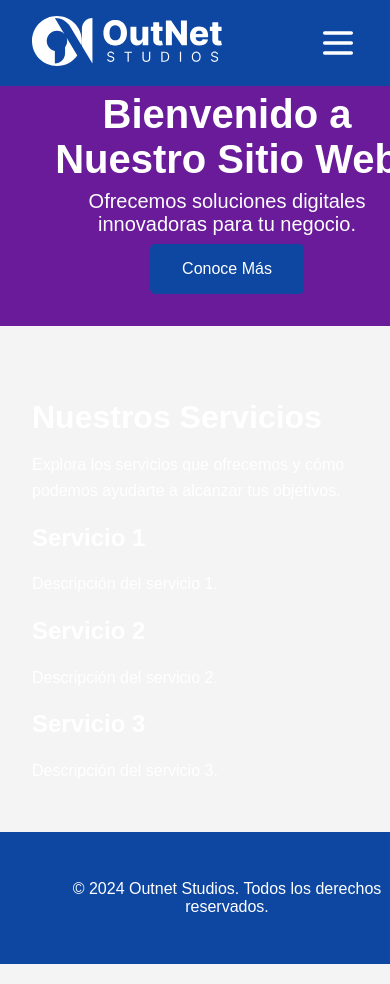
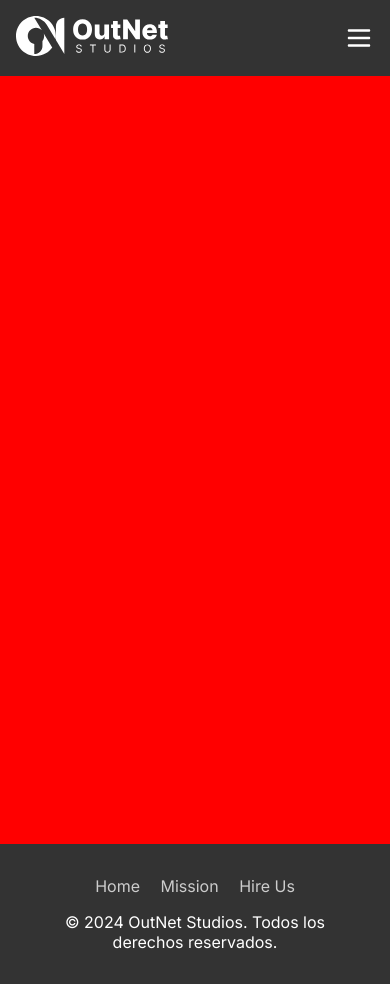
Before and after one commit to outnetstudios/outnetstudios, a PHP site: page / in a window 390 px wide; the page is wider, and only the part inside the window is pictured. Run offline with PHP 8.4, Linux system fonts and the light colour scheme.

Commit message:
New Version

```diff
--- a/css/styles.css
+++ b/css/styles.css
@@ -1,307 +1,189 @@
+/* Importar fuente Inter desde Google Fonts */
+@import url('https://fonts.googleapis.com/css2?family=Inter:ital,opsz,wght@0,14..32,100..900;1,14..32,100..900&display=swap');
+
+/* Aplicar la fuente globalmente */
+body {
+    font-family: 'Inter', sans-serif;
+    margin: 0;
+    padding: 0;
+    box-sizing: border-box;
+    height: 100vh; /* Asegura que el body ocupe toda la altura de la vista */
+}
+
 /* Variables de Color */
 :root {
-    --primary-color: #6a1b9a; /* Morado */
-    --secondary-color: #0d47a1; /* Azul */
-    --text-color: #ffffff; /* Blanco */
-    --background-color: #f4f4f4; /* Gris Claro */
+    --navbar-bg-color: #333;
+    --item-bg-hover-color: #555;
+    --text-color: white;
+    --menu-height: calc(100vh - 60px);
+    --box-shadow-color: rgba(0, 0, 0, 0.1);
 }
 
-/* Estilos Generales */
-body {
-    width: 100%;
-    font-family: Arial, sans-serif;
+/* Navbar estilos */
+.navbar {
+    background-color: var(--navbar-bg-color);
     color: var(--text-color);
-    background-color: var(--background-color);
-    margin: 0;
-    padding: 0;
-    display: flex;
-    flex-direction: column;
-    min-height: 100vh; /* Asegura que el contenido se ajuste a la altura de la ventana */
+    padding: 1rem;
+    position: fixed; /* Asegura que el navbar permanezca en la vista */
+    width: 100%; /* Asegura que el navbar cubra todo el ancho de la pantalla */
+    top: 0; /* Posiciona el navbar en la parte superior */
+    left: 0; /* Asegura que el navbar esté alineado a la izquierda */
+    z-index: 1000; /* Asegura que el navbar esté por encima del contenido */
+    box-sizing: border-box; /* Asegura que el padding no haga que el ancho sea mayor al 100% */
 }
 
-/* Navbar Styles */
 .navbar-container {
     display: flex;
     justify-content: space-between;
     align-items: center;
-    padding: 1rem 2rem;
-    background-color: var(--secondary-color);
-    position: fixed; /* Fija el navbar en la parte superior */
-    top: 0;
-    width: 100%;
-    z-index: 1000; /* Asegura que el navbar esté sobre otros elementos */
-    box-sizing: border-box; /* Asegura que el padding no haga que el contenido se desborde */
 }
 
-.logo img {
-    height: 50px; /* Ajusta el tamaño del logo según sea necesario */
+.navbar-logo img {
+    height: 40px;
 }
 
-.menu-toggle {
+.navbar-menu {
+    display: flex;
+    gap: 1rem;
+}
+
+.navbar-item {
+    color: var(--text-color);
+    text-decoration: none;
+    padding: 0.5rem 1rem;
+    transition: background-color 0.3s;
+}
+
+.navbar-item:hover {
+    background-color: var(--item-bg-hover-color);
+}
+
+.navbar-toggle {
     display: none;
     background: none;
     border: none;
-    cursor: pointer;
-    padding: 0;
-    width: 40px; /* Tamaño del área del botón */
-    height: 40px; /* Tamaño del área del botón */
     position: relative;
+    width: 30px;
+    height: 30px;
 }
 
-.menu-icon,
-.close-icon {
-    width: 100%; /* Ajusta el tamaño del ícono del menú hamburguesa */
-    height: auto;
+
+/* Íconos de menú */
+.icon {
+    height: 30px;
+    position: absolute;
+    top: 0;
+    left: 0;
+    filter: invert(1) brightness(100) grayscale(0); /* Cambia el color de los íconos a blanco */
+}
+
+.menu-icon {
     display: block;
-    filter: brightness(0) invert(1); /* Cambia el ícono a blanco */
 }
 
 .close-icon {
-    display: none; /* Oculta el ícono de cerrar por defecto */
-}
-
-/* Navbar Menu Styles */
-.nav-menu {
     display: none;
 }
 
-nav ul {
-    list-style: none;
-    display: flex;
-    padding: 0;
-    margin: 0;
+
+.content {
+    background-color: red;
+    width: 100%;
+    height: calc(100vh - 60px); /* Ajusta la altura según la altura del navbar */
+    padding-top: 60px; /* Añade espacio en la parte superior para evitar que el contenido quede detrás del navbar */
 }
 
-nav ul li {
-    margin-left: 1rem;
-}
 
-nav ul li a {
-    color: var(--text-color);
-    text-decoration: none;
-    transition: color 0.3s;
-}
 
-nav ul li a:hover {
-    color: var(--primary-color);
-}
+/* Media Queries para Responsive Design */
+@media (max-width: 768px) {
+    /* Estilos para el menú cuando está cerrado */
+    .navbar-menu {
+        display: none;
+        flex-direction: column;
+        width: 100%;
+        height: var(--menu-height); /* Ocupa el resto de la altura de la vista, ajusta 60px al alto del navbar si es diferente */
+        background-color: var(--navbar-bg-color); /* Ajusta el color de fondo si es necesario */
+        position: fixed; /* Posiciona el menú para que esté sobre el contenido */
+        top: 60px; /* Ajusta al alto del navbar */
+        left: 0;
+        right: 0;
+        padding-top: 1rem; /* Espacio superior para el contenido del menú */
+        padding-bottom: 1rem; /* Espacio inferior para el contenido del menú */
+        z-index: 1000; /* Asegura que el menú esté encima del contenido */
+        overflow-y: auto; /* Permite el desplazamiento vertical si el contenido es más largo */
+        justify-content: center; /* Centra el contenido verticalmente */
+        box-sizing: border-box; /* Asegura que el padding no haga que el ancho sea mayor al 100% */
+    }
 
-.dropdown-menu {
-    display: none; /* Oculta el ícono del menú cuando está activo */
-}
+    /* Mostrar menú cuando está activo */
+    .navbar-menu.active {
+        display: flex;
+    }
 
-/* Menu Toggle Styles */
-.menu-toggle.active .menu-icon {
-    display: none; /* Oculta el ícono del menú cuando está activo */
-}
+    .navbar-toggle {
+        display: block;
+    }
 
-.menu-toggle.active .close-icon {
-    display: block; /* Muestra el ícono de cerrar cuando está activo */
-}
-
-/* Estilos para el Hero */
-.hero {
-    width: 100%;
-    background-color: var(--primary-color);
-    color: var(--text-color);
-    padding: 2rem;
-    text-align: center;
-    margin-top: 60px; /* Ajusta el margen superior para no cubrir el contenido con el navbar fijo */
-}
-
-.hero h1 {
-    font-size: 2.5rem;
-    margin: 0;
-}
-
-.hero p {
-    font-size: 1.25rem;
-    margin: 0.5rem 0;
-}
-
-.hero button {
-    background-color: var(--secondary-color);
-    color: var(--text-color);
-    border: none;
-    padding: 1rem 2rem;
-    font-size: 1rem;
-    cursor: pointer;
-    border-radius: 5px;
-    transition: background-color 0.3s;
-}
-
-.hero button:hover {
-    background-color: #004ba0; /* Azul más oscuro */
-}
-
-/* Estilos para el Contenido */
-.content {
-    padding: 2rem;
-    background-color: var(--background-color);
-    margin-top: 20px; /* Añadir margen superior para que no se superponga con el navbar */
-}
-
-.content h1 {
-    font-size: 2rem;
-    margin-bottom: 1rem;
-}
-
-.content p {
-    font-size: 1rem;
-    line-height: 1.6;
-}
-
-/* Estilos para el Formulario de Contacto */
-.contact-form {
-    padding: 2rem;
-    background-color: var(--background-color);
-}
-
-.contact-form h1 {
-    font-size: 2rem;
-    margin-bottom: 1rem;
-}
-
-.contact-form form {
-    display: flex;
-    flex-direction: column;
-}
-
-.contact-form label {
-    margin-bottom: 0.5rem;
-}
-
-.contact-form input,
-.contact-form textarea {
-    margin-bottom: 1rem;
-    padding: 0.75rem;
-    border: 1px solid #ddd;
-    border-radius: 5px;
-    font-size: 1rem;
-}
-
-.contact-form button {
-    background-color: var(--primary-color);
-    color: var(--text-color);
-    border: none;
-    padding: 1rem;
-    font-size: 1rem;
-    cursor: pointer;
-    border-radius: 5px;
-    transition: background-color 0.3s;
-}
-
-.contact-form button:hover {
-    background-color: #4a0072; /* Morado más oscuro */
-}
-
-/* Responsive Styles */
-@media (max-width: 600px) {
-    .menu {
+    /* Alternar entre íconos cuando el menú está activo */
+    .navbar-menu.active + .navbar-toggle .menu-icon {
         display: none;
     }
 
-    .nav-menu {
-        display: none;
-        position: absolute;
-        top: 60px; /* Ajusta según el alto de tu navbar */
-        right: 0;
-        background-color: var(--secondary-color);
-        width: 100%;
-        text-align: center;
-        padding: 1rem 2rem;
-        z-index: 1000;
-        box-sizing: border-box; /* Asegura que el padding no haga que el contenido se desborde */
-    }
-
-    .nav-menu ul {
-        display: block;
-        padding: 0;
-        margin: 0;
-    }
-
-    .nav-menu ul li {
-        margin: 0.5rem 0; /* Espaciado vertical de los ítems */
-    }
-
-    .nav-menu ul li a {
-        display: block;
-        padding: 1rem; /* Asegura que el área de clic sea lo suficientemente grande */
-    }
-
-    .menu-toggle {
+    .navbar-menu.active + .navbar-toggle .close-icon {
         display: block;
     }
 
-    .menu-toggle.active {
-        display: block;
+    .navbar-item {
+        padding: 1rem; /* Aumenta el padding para mejor usabilidad en pantallas táctiles */
+        text-align: center; /* Centra el texto */
+        color: var(--text-color);
+        text-decoration: none;
+        flex: 1; /* Permite que los ítems se expandan para ocupar el espacio disponible */
+        display: flex; /* Asegura que los ítems ocupen el espacio disponible */
+        align-items: center; /* Centra el texto verticalmente dentro del ítem */
+        justify-content: center; /* Centra el texto horizontalmente dentro del ítem */
     }
 
-    /* Menú desplegable */
-
-    .dropdown-menu {
-        display: none;
-        position: fixed; /* Cambia a fixed para cubrir toda la pantalla */
-        top: 5rem; /* Posiciona en la parte superior de la pantalla */
-        left: 0; /* Posiciona en la parte izquierda de la pantalla */
-        width: 100%; /* Asegura que ocupe todo el ancho */
-        height: 100%; /* Asegura que ocupe toda la altura */
-        background-color: var(--secondary-color);
-        z-index: 999; /* Asegura que esté detrás del navbar */
-        margin-top: 0; /* Empieza sin margen */
-    }
-
-    /* Mostrar el menú cuando tenga la clase active */
-    .dropdown-menu.active {
-        display: flex;
-        flex-direction: column;
-    }
-
-    .dropdown-menu ul {
-        display: flex;
-        flex-direction: column;
-        align-items: center;
-        justify-content: center;
-        margin-top: 2rem;
-    }
-
-
-    .dropdown-menu ul li {
-        padding: 2rem;
-    }
-
-    .dropdown-menu ul li a {
-        padding: 2rem;
-
-    }
-
-    /* Iconos por defecto */
-    .menu-icon {
-        display: block;
-    }
-
-    .close-icon {
-        display: none;
-    }
-
-    /* Mostrar íconos según el estado del menú */
-    .menu-toggle.active .menu-icon {
-        display: none;
-    }
-
-    .menu-toggle.active .close-icon {
-        display: block;
+    .navbar-item:last-child {
+        border-bottom: none; /* Quita la línea separadora del último ítem */
     }
 }
 
-/* Estilos para el Footer */
-footer {
-    background-color: var(--secondary-color);
-    color: var(--text-color);
+/* Footer estilos */
+.footer {
+    background-color: var(--footer-bg-color);
+    color: var(--footer-text-color);
     padding: 1rem;
-    text-align: center;
-    position: relative; /* Asegura que el footer se posicione correctamente */
-    bottom: 0;
-    width: 100%;
-    margin-top: auto; /* Asegura que el footer esté en la parte inferior */
+    position: relative; /* Mantiene el footer en la parte inferior si el contenido es corto */
+    width: 100%; /* Asegura que el footer cubra todo el ancho de la pantalla */
+    box-sizing: border-box; /* Incluye padding en el cálculo del ancho total */
+    text-align: center; /* Centra el texto en el footer */
 }
+
+.footer-container {
+    max-width: 1200px; /* Ajusta el ancho máximo del contenido */
+    margin: 0 auto; /* Centra el footer en la página */
+    padding: 0 1rem; /* Añade padding lateral para el contenido */
+}
+
+.footer-links {
+    margin-top: 1rem; /* Añade espacio superior para separar los enlaces del texto */
+}
+
+.footer-links a {
+    color: var(--footer-link-color);
+    text-decoration: none;
+    margin: 0 0.5rem; /* Añade espacio entre los enlaces */
+}
+
+.footer-links a:hover {
+    text-decoration: underline; /* Añade subrayado al pasar el ratón por encima */
+}
+
+/* Variables de Color */
+:root {
+    --footer-bg-color: #333;
+    --footer-text-color: white;
+    --footer-link-color: #ccc;
+}
--- a/footer.html
+++ b/footer.html
@@ -1,3 +1,11 @@
-<footer>
-    <p>&copy; 2024 Outnet Studios. Todos los derechos reservados.</p>
+<!-- footer.html -->
+<footer class="footer">
+    <div class="footer-container">
+        <div class="footer-links">
+            <a href="index.html">Home</a>
+            <a href="mission.html">Mission</a>
+            <a href="hireus.html">Hire Us</a>
+        </div>
+        <p>&copy; 2024 OutNet Studios. Todos los derechos reservados.</p>
+    </div>
 </footer>
--- a/index.html
+++ b/index.html
@@ -3,34 +3,22 @@
 <head>
     <meta charset="UTF-8">
     <meta name="viewport" content="width=device-width, initial-scale=1.0">
-    <title>Inicio - Mi Sitio Web</title>
     <link rel="stylesheet" href="css/styles.css">
+    <title>Home Page</title>
 </head>
 <body>
-    <header id="navbar"></header>
+    <!-- Contenedor para el Navbar -->
+    <div id="navbar-container"></div>
 
-    <div class="hero">
-        <h1>Bienvenido a Nuestro Sitio Web</h1>
-        <p>Ofrecemos soluciones digitales innovadoras para tu negocio.</p>
-        <button>Conoce Más</button>
+    <!-- Contenido de la página -->
+    <div class="content">
+        <!-- Aquí va el contenido específico de cada página -->
     </div>
 
-    <div class="content">
-        <h1>Nuestros Servicios</h1>
-        <p>Explora los servicios que ofrecemos y cómo podemos ayudarte a alcanzar tus objetivos.</p>
+    <!-- Contenedor para el Footer -->
+    <div id="footer-container"></div>
 
-        <h2>Servicio 1</h2>
-        <p>Descripción del servicio 1.</p>
-
-        <h2>Servicio 2</h2>
-        <p>Descripción del servicio 2.</p>
-
-        <h2>Servicio 3</h2>
-        <p>Descripción del servicio 3.</p>
-    </div>
-
-    <footer id="footer"></footer>
-
-    <script src="js/main.js"></script>
+    <!-- Cargar el script para el Navbar y el Footer -->
+    <script src="js/navbar-loader.js"></script>
 </body>
 </html>
--- a/navbar.html
+++ b/navbar.html
@@ -1,23 +1,17 @@
-<div class="navbar-container">
-    <div class="logo">
-        <a href="index.html"><img src="img/logo.svg" alt="Outnet Studios Logo"></a>
+<!-- navbar.html -->
+<nav class="navbar">
+    <div class="navbar-container">
+        <a href="index.html" class="navbar-logo">
+            <img src="img/logo.svg" alt="Logo">
+        </a>
+        <div class="navbar-menu" id="navbarMenu">
+            <a href="index.html" class="navbar-item">Home</a>
+            <a href="mission.html" class="navbar-item">Mission</a>
+            <a href="hireus.html" class="navbar-item">Hire Us</a>
+        </div>
+        <button class="navbar-toggle" id="navbarToggle">
+            <img src="img/menu.svg" alt="Menu Icon" class="icon menu-icon">
+            <img src="img/close.svg" alt="Close Icon" class="icon close-icon">
+        </button>
     </div>
-    <nav class="menu">
-        <ul>
-            <li><a href="index.html">Inicio</a></li>
-            <li><a href="mission.html">Misión y Visión</a></li>
-            <li><a href="hireus.html">Contrátanos</a></li>
-        </ul>
-    </nav>
-    <button class="menu-toggle" aria-label="Toggle navigation">
-        <img src="img/menu.svg" alt="Menu Icon" class="menu-icon">
-        <img src="img/close.svg" alt="Close Icon" class="close-icon">
-    </button>
-    <nav class="dropdown-menu">
-        <ul>
-            <li><a href="index.html">Inicio</a></li>
-            <li><a href="mission.html">Misión y Visión</a></li>
-            <li><a href="hireus.html">Contrátanos</a></li>
-        </ul>
-    </nav>
-</div>
+</nav>
```
Also changed, not shown: js/main.js (deleted, +0 -57 lines), js/navbar-loader.js (added, +58 -0 lines).
